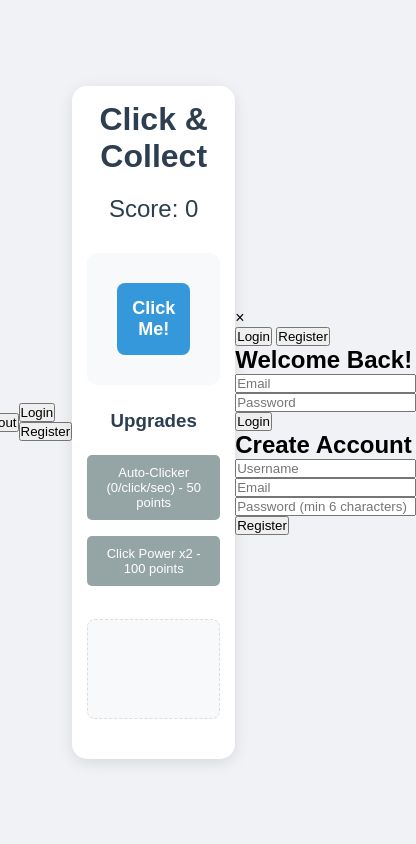
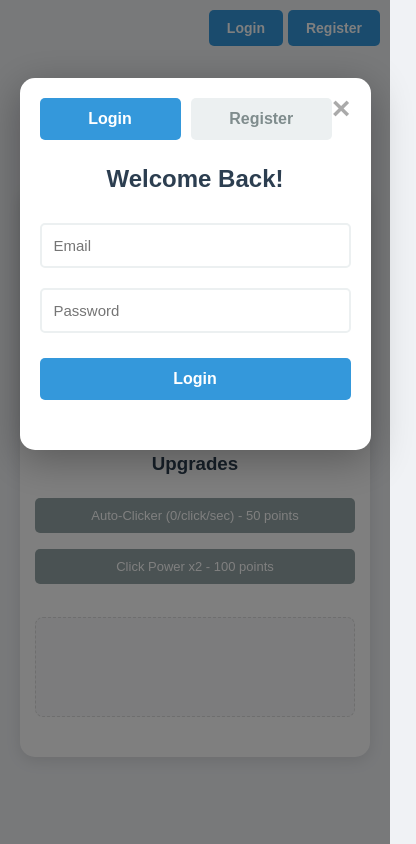
Before and after one commit to ilayzxc/ClickUpgrade, a plain HTML site: page index.html in a window 390 px wide. Both pictures are taken after a click on the button "Login". Shown: the whole page, 416 px wide, since content can reach past the window. Drawn offline with nearby package versions, Linux system fonts and the light colour scheme.

Commit message:
Refactor CSS for user display and authentication
Added user display and authentication buttons to the top of the page. Enhanced modal styles and made adjustments for responsive design.

```diff
--- a/style.css
+++ b/style.css
@@ -12,6 +12,74 @@ body {
     align-items: center;
     min-height: 100vh;
     padding: 20px;
+    position: relative;
+}
+
+/* User Display (top center) */
+.user-display {
+    position: fixed;
+    top: 20px;
+    left: 50%;
+    transform: translateX(-50%);
+    text-align: center;
+    z-index: 1000;
+    display: none;
+    background: white;
+    padding: 15px 30px;
+    border-radius: 15px;
+    box-shadow: 0 4px 15px rgba(0, 0, 0, 0.1);
+}
+
+.user-display h2 {
+    color: #3498db;
+    font-size: 32px;
+    margin-bottom: 8px;
+    font-weight: bold;
+}
+
+.logout-btn {
+    background: #e74c3c;
+    color: white;
+    border: none;
+    padding: 8px 20px;
+    border-radius: 20px;
+    cursor: pointer;
+    font-size: 14px;
+    transition: all 0.3s ease;
+}
+
+.logout-btn:hover {
+    background: #c0392b;
+    transform: translateY(-2px);
+    box-shadow: 0 4px 12px rgba(231, 76, 60, 0.4);
+}
+
+/* Auth Buttons (top right) */
+.auth-buttons {
+    position: fixed;
+    top: 20px;
+    right: 20px;
+    display: flex;
+    gap: 10px;
+    z-index: 1000;
+}
+
+.auth-btn {
+    background: #3498db;
+    color: white;
+    border: none;
+    padding: 12px 25px;
+    border-radius: 5px;
+    cursor: pointer;
+    font-size: 16px;
+    font-weight: bold;
+    transition: all 0.3s ease;
+}
+
+.auth-btn:hover {
+    background: #2980b9;
+    transform: translateY(-2px);
+    box-shadow: 0 5px 15px rgba(0, 0, 0, 0.2);
 }
 
 .game-container {
@@ -22,6 +90,7 @@ body {
     width: 100%;
     max-width: 500px;
     text-align: center;
+    margin-top: 80px;
 }
 
 h1 {
@@ -42,6 +111,7 @@ h1 {
     margin-bottom: 25px;
     cursor: pointer;
     transition: transform 0.1s;
+    position: relative;
 }
 
 .click-area:active {
@@ -113,10 +183,172 @@ h1 {
     border: 1px dashed #ddd;
 }
 
+/* Authentication Modal */
+.modal {
+    display: none;
+    position: fixed;
+    z-index: 2000;
+    left: 0;
+    top: 0;
+    width: 100%;
+    height: 100%;
+    background-color: rgba(0, 0, 0, 0.5);
+    animation: fadeIn 0.3s ease;
+}
+
+@keyframes fadeIn {
+    from {
+        opacity: 0;
+    }
+
+    to {
+        opacity: 1;
+    }
+}
+
+.modal-content {
+    background: white;
+    margin: 10% auto;
+    padding: 30px;
+    border-radius: 15px;
+    width: 90%;
+    max-width: 400px;
+    box-shadow: 0 10px 40px rgba(0, 0, 0, 0.3);
+    animation: slideDown 0.3s ease;
+    position: relative;
+}
+
+@keyframes slideDown {
+    from {
+        transform: translateY(-50px);
+        opacity: 0;
+    }
+
+    to {
+        transform: translateY(0);
+        opacity: 1;
+    }
+}
+
+.close {
+    color: #aaa;
+    float: right;
+    font-size: 32px;
+    font-weight: bold;
+    cursor: pointer;
+    line-height: 20px;
+    transition: color 0.3s;
+}
+
+.close:hover {
+    color: #000;
+}
+
+.auth-tabs {
+    display: flex;
+    gap: 10px;
+    margin-bottom: 25px;
+}
+
+.tab-btn {
+    flex: 1;
+    padding: 12px;
+    border: none;
+    background: #ecf0f1;
+    color: #7f8c8d;
+    cursor: pointer;
+    border-radius: 5px;
+    font-size: 16px;
+    font-weight: bold;
+    transition: all 0.3s ease;
+}
+
+.tab-btn.active {
+    background: #3498db;
+    color: white;
+}
+
+.auth-form {
+    display: none;
+}
+
+.auth-form.active {
+    display: block;
+    animation: fadeIn 0.3s ease;
+}
+
+.auth-form h2 {
+    color: #2c3e50;
+    margin-bottom: 20px;
+    text-align: center;
+}
+
+.auth-form input {
+    width: 100%;
+    padding: 12px;
+    margin: 10px 0;
+    border: 2px solid #ecf0f1;
+    border-radius: 5px;
+    font-size: 15px;
+    transition: border-color 0.3s;
+}
+
+.auth-form input:focus {
+    outline: none;
+    border-color: #3498db;
+}
+
+.submit-btn {
+    width: 100%;
+    padding: 12px;
+    margin-top: 15px;
+    background: #3498db;
+    color: white;
+    border: none;
+    border-radius: 5px;
+    font-size: 16px;
+    font-weight: bold;
+    cursor: pointer;
+    transition: all 0.3s ease;
+}
+
+.submit-btn:hover {
+    background: #2980b9;
+    transform: translateY(-2px);
+}
+
+.submit-btn:active {
+    transform: translateY(0);
+}
+
+.error-message {
+    color: #e74c3c;
+    margin-top: 10px;
+    font-size: 14px;
+    text-align: center;
+    min-height: 20px;
+}
+
 /* Responsive Design */
 @media (max-width: 600px) {
+    .user-display h2 {
+        font-size: 24px;
+    }
+
+    .auth-buttons {
+        top: 10px;
+        right: 10px;
+        gap: 5px;
+    }
+
+    .auth-btn {
+        padding: 10px 18px;
+        font-size: 14px;
+    }
+
     .game-container {
         padding: 15px;
+        margin-top: 100px;
     }
 
     .click-item {
@@ -128,4 +360,9 @@ h1 {
         padding: 10px 12px;
         font-size: 13px;
     }
+
+    .modal-content {
+        margin: 20% auto;
+        padding: 20px;
+    }
 }
```
